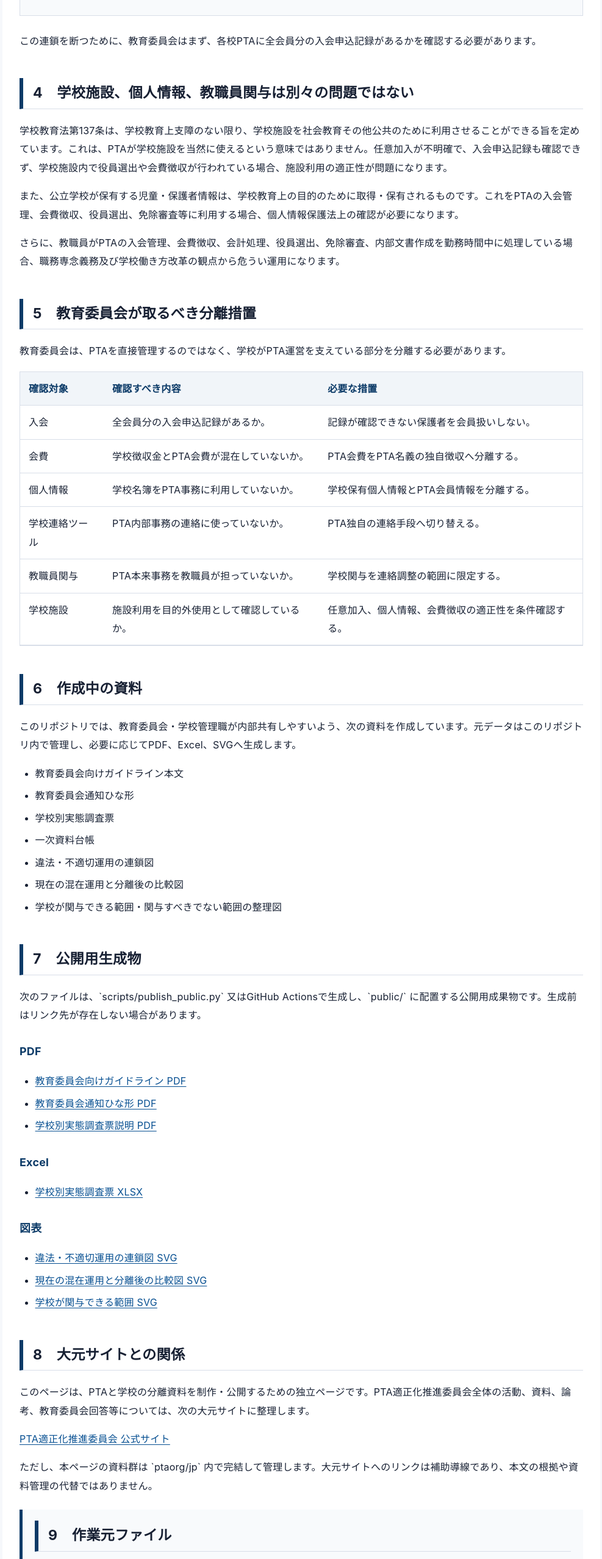
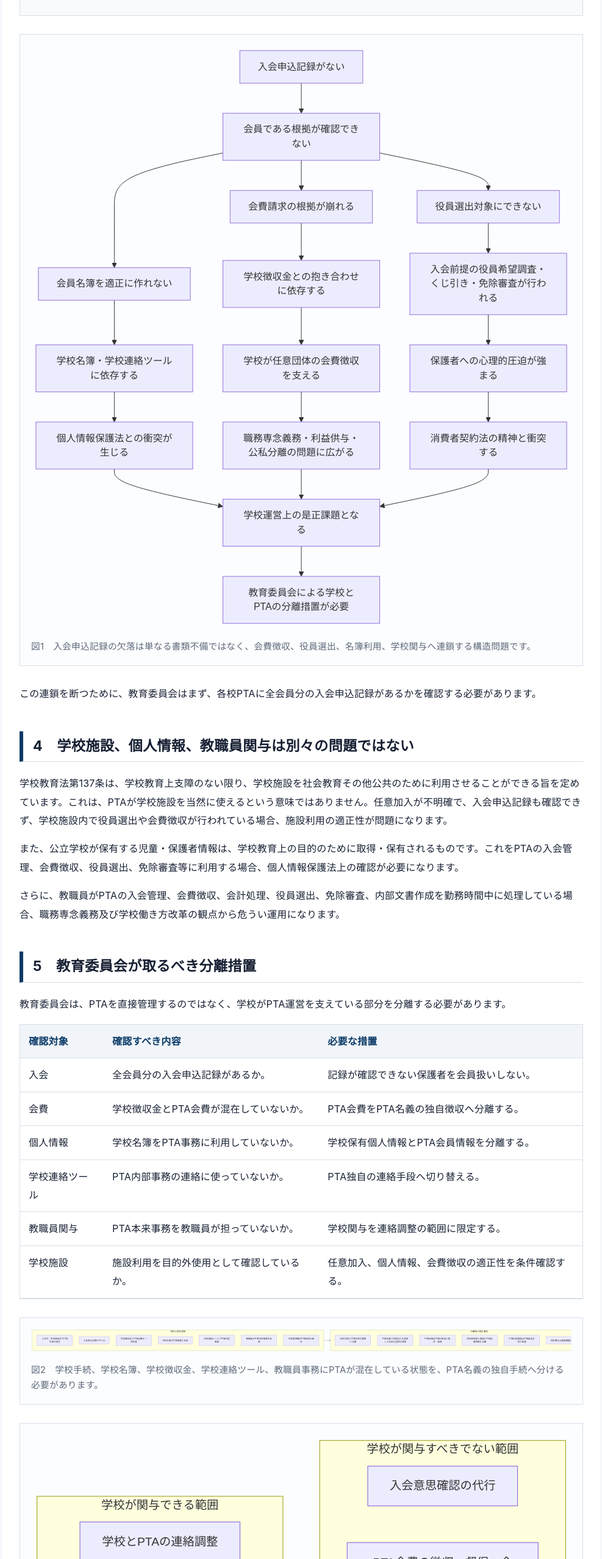
Before and after one commit to ptaorg/jp, a website: page index.html in a window 1280 px wide. Shown: the part 1679-4235 px from the top of the page at 61% size, without its empty margins (146-1133 px from the left). Drawn offline with Linux system fonts and the light colour scheme.

Commit message:
Embed public SVG diagrams into index page

```diff
--- a/index.html
+++ b/index.html
@@ -51,6 +51,12 @@
             <li>教育委員会による学校とPTAの分離措置が必要になる。</li>
           </ol>
         </div>
+        <figure class="diagram-figure">
+          <div class="diagram-scroll">
+            <img src="public/img/chain.svg" alt="入会申込記録の欠落から、会費請求、役員選出、学校名簿利用、職務専念義務、個人情報保護へ問題が広がる連鎖図">
+          </div>
+          <figcaption>図1　入会申込記録の欠落は単なる書類不備ではなく、会費徴収、役員選出、名簿利用、学校関与へ連鎖する構造問題です。</figcaption>
+        </figure>
         <p>この連鎖を断つために、教育委員会はまず、各校PTAに全会員分の入会申込記録があるかを確認する必要があります。</p>
       </section>
 
@@ -83,6 +89,18 @@
             </tbody>
           </table>
         </div>
+        <figure class="diagram-figure">
+          <div class="diagram-scroll">
+            <img class="wide-diagram" src="public/img/before-after.svg" alt="現在の混在運用と分離後の適正運用を比較した図">
+          </div>
+          <figcaption>図2　学校手続、学校名簿、学校徴収金、学校連絡ツール、教職員事務にPTAが混在している状態を、PTA名義の独自手続へ分ける必要があります。</figcaption>
+        </figure>
+        <figure class="diagram-figure">
+          <div class="diagram-scroll">
+            <img src="public/img/scope.svg" alt="学校が関与できる範囲と関与すべきでない範囲を整理した図">
+          </div>
+          <figcaption>図3　学校が担えるのは連絡調整や施設利用確認にとどまり、入会意思確認、会費徴収、役員選出、名簿作成などのPTA本来事務はPTA自身が担うべきものです。</figcaption>
+        </figure>
       </section>
 
       <section aria-labelledby="s6">
@@ -101,7 +119,7 @@
 
       <section aria-labelledby="s7">
         <h2 id="s7">7　公開用生成物</h2>
-        <p>次のファイルは、`scripts/publish_public.py` 又はGitHub Actionsで生成し、`public/` に配置する公開用成果物です。生成前はリンク先が存在しない場合があります。</p>
+        <p>次のファイルは、`scripts/publish_public.py` 又はGitHub Actionsで生成し、`public/` に配置する公開用成果物です。</p>
         <h3>PDF</h3>
         <ul>
           <li><a href="public/pdf/pta-school-separation-guideline.pdf">教育委員会向けガイドライン PDF</a></li>
```
